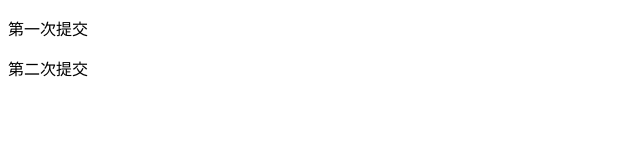
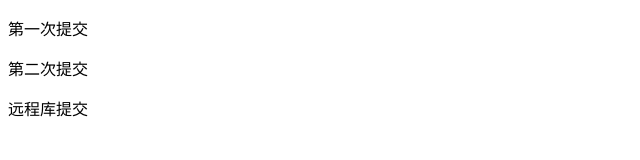
Before and after one commit to wangxinwl/git-demo, a plain HTML site: page index.html in a window 1280 px wide. Shown: the whole page, without its empty margins (0-640 px from the left). Drawn offline with Linux system fonts and the light colour scheme.

Commit message:
Update index.html

```diff
--- a/index.html
+++ b/index.html
@@ -9,5 +9,6 @@
 <body>
    <p>第一次提交</p>
    <p>第二次提交</p>
+   <p>远程库提交</p>
 </body>
 </html>
```
